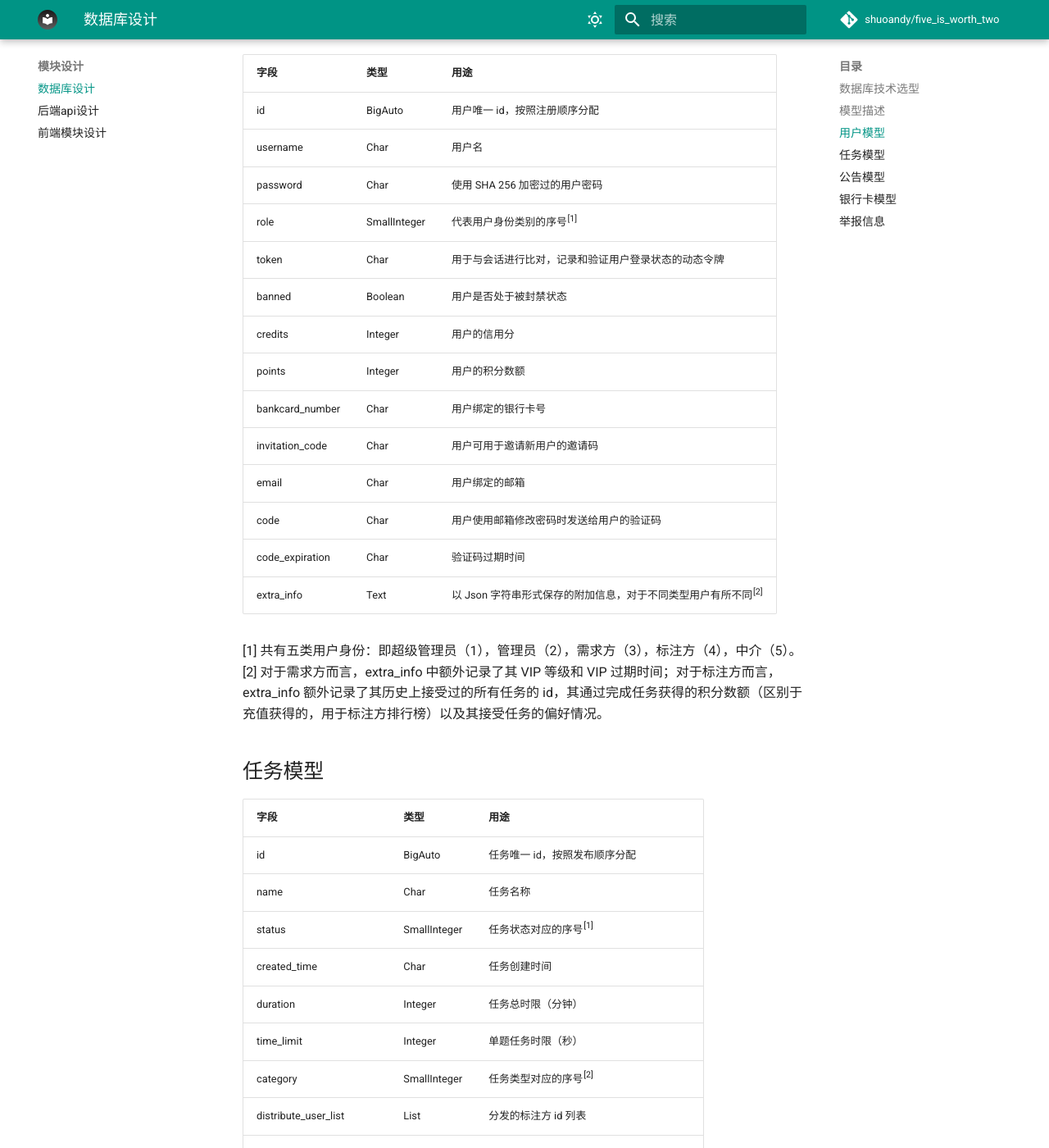
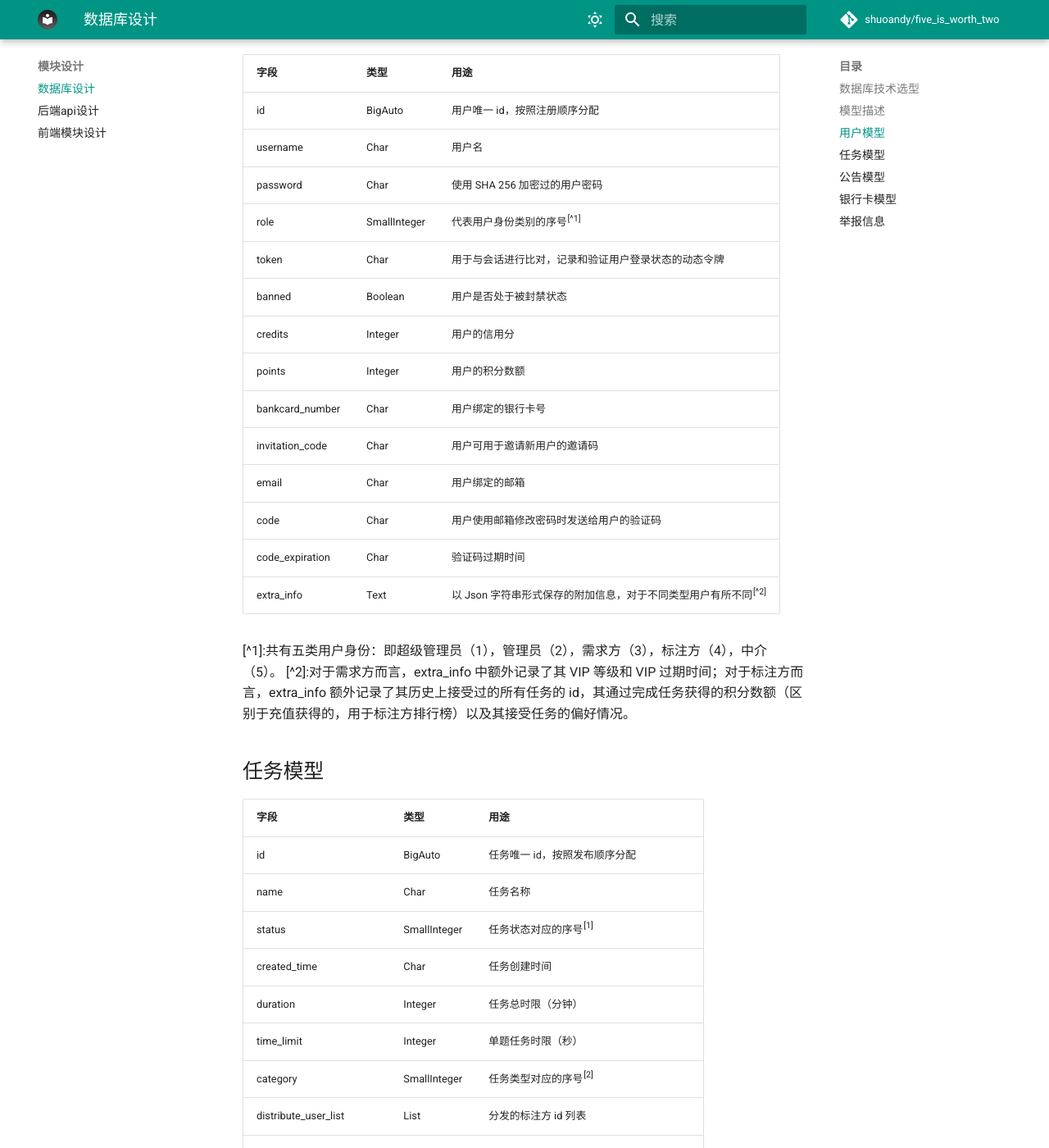
Before and after one commit to ShuoAndy/five_is_worth_two, an MkDocs documentation site: the page built from docs/modules/database.md, in a window 1280 px wide and 1400 px high, scrolled down 1199 px. Shown: the whole window at 82% size. Built offline with MkDocs 1.6.1 and Material for MkDocs 9.7.7, drawn with Linux system fonts in a browser that asks for light colours; comment, search, counter and statistics services are not loaded.

Commit message:
frontend

```diff
--- a/docs/modules/database.md
+++ b/docs/modules/database.md
@@ -18,7 +18,7 @@
 | id | BigAuto | 用户唯一 id，按照注册顺序分配 |
 | username | Char | 用户名 |
 | password | Char | 使用 SHA 256 加密过的用户密码 |
-| role | SmallInteger | 代表用户身份类别的序号<sup id="fn1">[1]</sup> |
+| role | SmallInteger | 代表用户身份类别的序号<sup id="fn1">[^1]</sup> |
 | token | Char | 用于与会话进行比对，记录和验证用户登录状态的动态令牌 |
 | banned | Boolean | 用户是否处于被封禁状态 |
 | credits | Integer | 用户的信用分 |
@@ -28,13 +28,13 @@
 | email | Char | 用户绑定的邮箱 |
 | code | Char | 用户使用邮箱修改密码时发送给用户的验证码 |
 | code_expiration | Char | 验证码过期时间 |
-| extra_info | Text | 以 Json 字符串形式保存的附加信息，对于不同类型用户有所不同<sup id="fn2">[2]</sup> |
+| extra_info | Text | 以 Json 字符串形式保存的附加信息，对于不同类型用户有所不同<sup id="fn2">[^2]</sup> |
 
 <div class="footnotes">
 
-    [1] 共有五类用户身份：即超级管理员（1），管理员（2），需求方（3），标注方（4），中介（5）。
+    [^1]:共有五类用户身份：即超级管理员（1），管理员（2），需求方（3），标注方（4），中介（5）。
 
-    [2] 对于需求方而言，extra_info 中额外记录了其 VIP 等级和 VIP 过期时间；对于标注方而言，extra_info 额外记录了其历史上接受过的所有任务的 id，其通过完成任务获得的积分数额（区别于充值获得的，用于标注方排行榜）以及其接受任务的偏好情况。
+    [^2]:对于需求方而言，extra_info 中额外记录了其 VIP 等级和 VIP 过期时间；对于标注方而言，extra_info 额外记录了其历史上接受过的所有任务的 id，其通过完成任务获得的积分数额（区别于充值获得的，用于标注方排行榜）以及其接受任务的偏好情况。
 
 </div>
 
```
